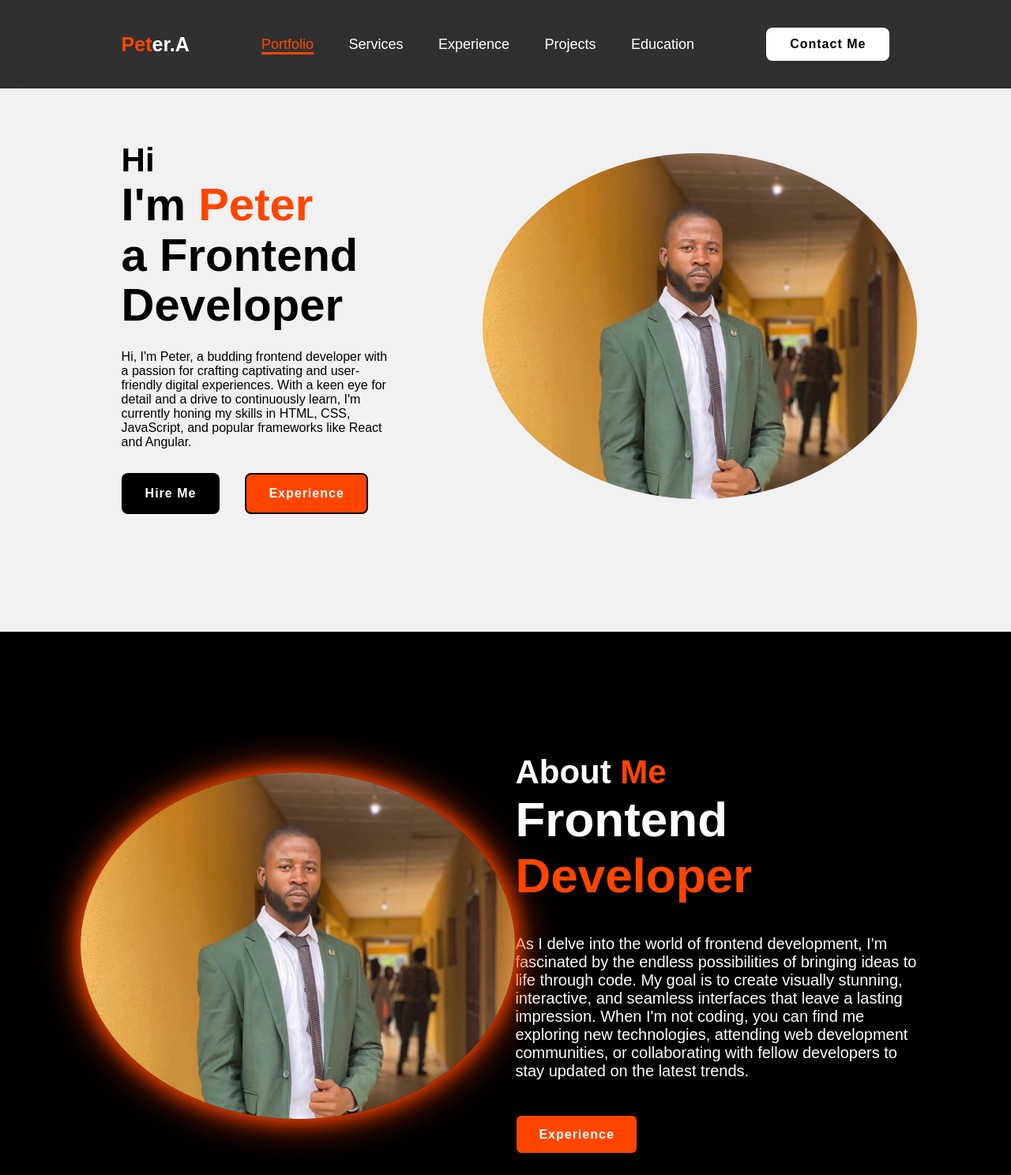
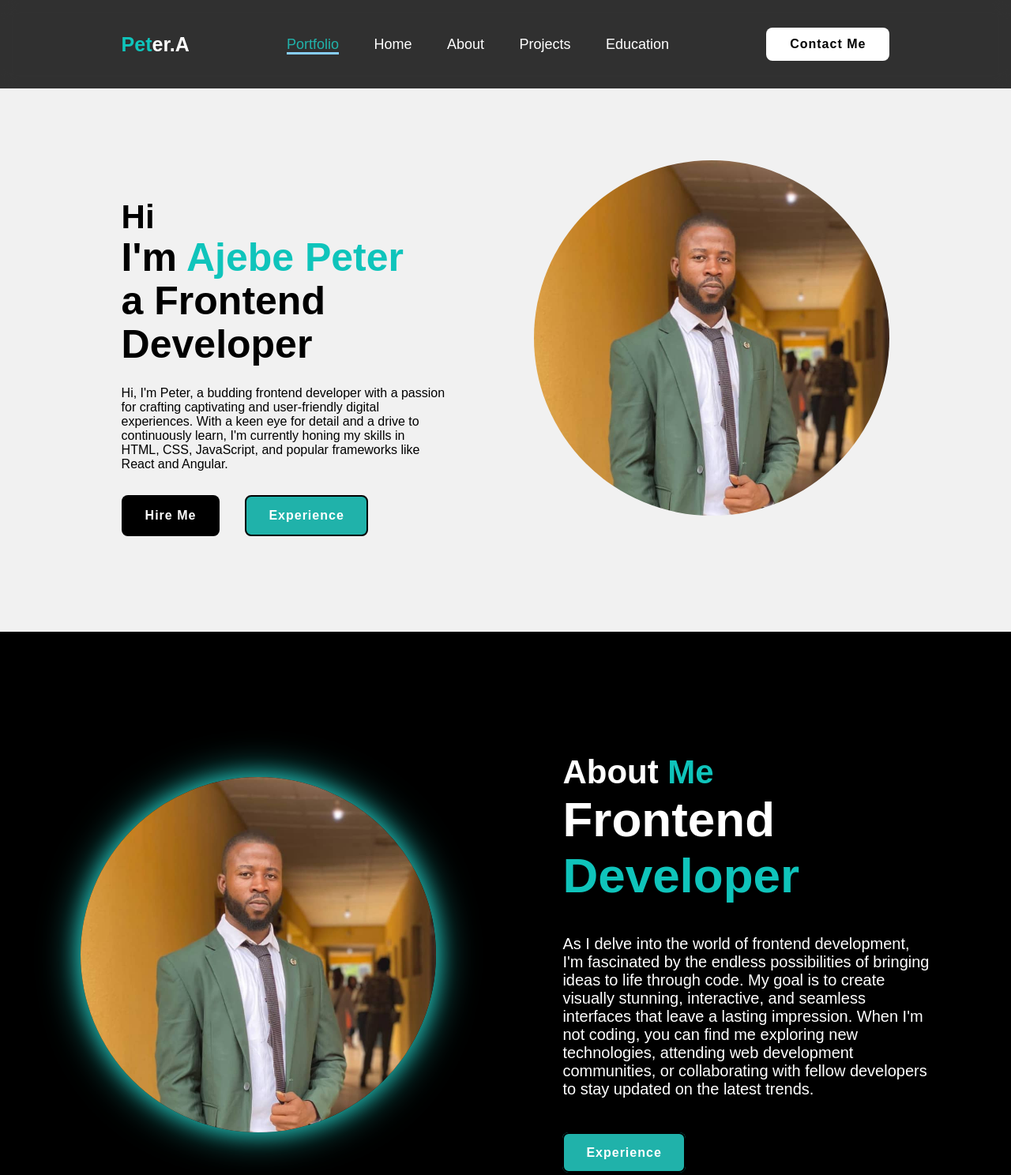
Before and after one commit to Jbaba1/My.Portfolio, a plain HTML site: page index.html in a window 1280 px wide. Shown: the top 1488 px of the page at 79% size. Drawn offline with nearby package versions, Linux system fonts and the light colour scheme.

Commit message:
rectifying

```diff
--- a/index.html
+++ b/index.html
@@ -13,8 +13,8 @@
 
             <nav class="navbar">
                     <a href="" class="active">Portfolio</a>
-                    <a href="">Services</a>
-                    <a href="">Experience</a>
+                    <a href="">Home</a>
+                    <a href="">About</a>
                     <a href="">Projects</a>
                     <a href="">Education</a>
             </nav>
@@ -25,7 +25,7 @@
             <div class="home-content">
                 <h3>Hi</h3>
 
-                <h1> I'm <span>Peter<br></span> a Frontend Developer</h1>
+                <h1> I'm <span>Ajebe Peter<br></span> a Frontend Developer</h1>
 
                 <p>Hi, I'm Peter, a budding frontend developer with a passion for crafting captivating and user-friendly digital experiences. With a keen eye for detail and a drive to continuously learn, I'm currently honing my skills in HTML, CSS, JavaScript, and popular frameworks like React and Angular.
                 </p>
--- a/style.css
+++ b/style.css
@@ -28,13 +28,13 @@
 }
 
 .logo:hover{
-    color: orangered;
-    text-shadow: 0 0 25px orangered, 0 0 50px orangered;
+    color: lightseagreen;
+    text-shadow: 0 0 25px lightseagreen, 0 0 50px lightseagreen;
     transform: scale(1.1);
 }
 
 span{
-    color: orangered;
+    color: rgb(15, 196, 187);
 }
 .navbar a{
     font-size: 18px;
@@ -46,8 +46,8 @@ span{
 }
 .navbar a:hover,
 .navbar a.active{
-    color: orangered;
-    border-bottom: 3px solid orangered;
+    color: lightseagreen;
+    border-bottom: 3px solid lightskyblue;
 }
 .contact{
     padding: 10px 28px;
@@ -61,8 +61,8 @@ span{
     transition: 0.3s ease;
 }
 .contact:hover{
-    background-color: orangered;
-    box-shadow: 0 0 25px orangered;
+    background-color: lightseagreen;
+    box-shadow: 0 0 25px lightseagreen;
     color: white;
 }
 .home{
@@ -75,13 +75,14 @@ span{
     padding: 30px 12% 0;
 }
 .home-content{
+    padding-top: 100px;
     max-width: 800px;
 }
 .home-content h3{
     font-size: 42px;
 }
 .home-content h1{
-    font-size: 58px;
+    font-size: 50px;
     line-height: 1.1;
 }
 .home-content p{
@@ -112,7 +113,7 @@ span{
 }
 .btn-2{
     padding: 15px 28px;
-    background-color: orangered;
+    background-color: lightseagreen;
     color: white;
     border: 2px solid black;
     border-radius: 8px;
@@ -124,18 +125,21 @@ span{
 }
 .btn-2:hover{
     background-color: white;
-    color: orangered;
+    color: lightseagreen;
 }
 .img-box img{
     border-radius: 50%;
-    width: 550px;
+    margin-top: 30px;
+    object-fit: cover;
+    height: 450px;
+    width: 450px
 }
 
 ::-webkit-scrollbar{
     width: 15px;
 }
 ::-webkit-scrollbar-thumb{
-    background-color: orangered;
+    background-color: lightseagreen;
 }
 ::-webkit-scrollbar-track{
     background-color: rgba(0, 0, 0, 0.6);
@@ -147,14 +151,16 @@ span{
     justify-content: center;
     align-items: center;
     padding: 12% 8%;
-    gap: 10eem;
+    gap: 10rem;
     background-color: black;
 }
 .about-img img{
     position: relative;
-    width: 550px;
-    box-shadow: 0 0 25px orangered,
-                0 0 50px orangered;
+    width: 450px;
+    height: 450px;
+    object-fit: cover;
+    box-shadow: 0 0 25px lightseagreen,
+                0 0 50px lightseagreen;
      border-radius: 50%;
 }
 .about-content h2{
@@ -216,7 +222,7 @@ span{
 .footer .social a{
     font-size: 24px;
     color: white;
-    border: 2px solid orangered;
+    border: 2px solid lightseagreen;
     width: 40px;
     height: 40px;
     line-height: 38px;
@@ -224,13 +230,13 @@ span{
     text-align: center;
     border-radius: 50%;
     margin: 0 8px;
-    box-shadow: inset 0 0 10px orangered, 0 0 10px;
+    box-shadow: inset 0 0 10px lightseagreen, 0 0 10px;
     transition: 0.3s ease;
 }
 .footer .social a:hover{
     transform: scale(1.2)translateY(-10px);
-    color: orangered;
-    border: 2px solid orangered;
+    color: lightseagreen;
+    border: 2px solid lightseagreen;
 }
 .footer ul{
     margin-top: 0;
@@ -246,7 +252,7 @@ span{
     transition: 0.3s ease;
 }
 .footer ul li a:hover{
-    border-bottom: 3px solid orangered;
+    border-bottom: 3px solid lightseagreen;
 }
 .footer ul li{
     display: inline-block;
```
